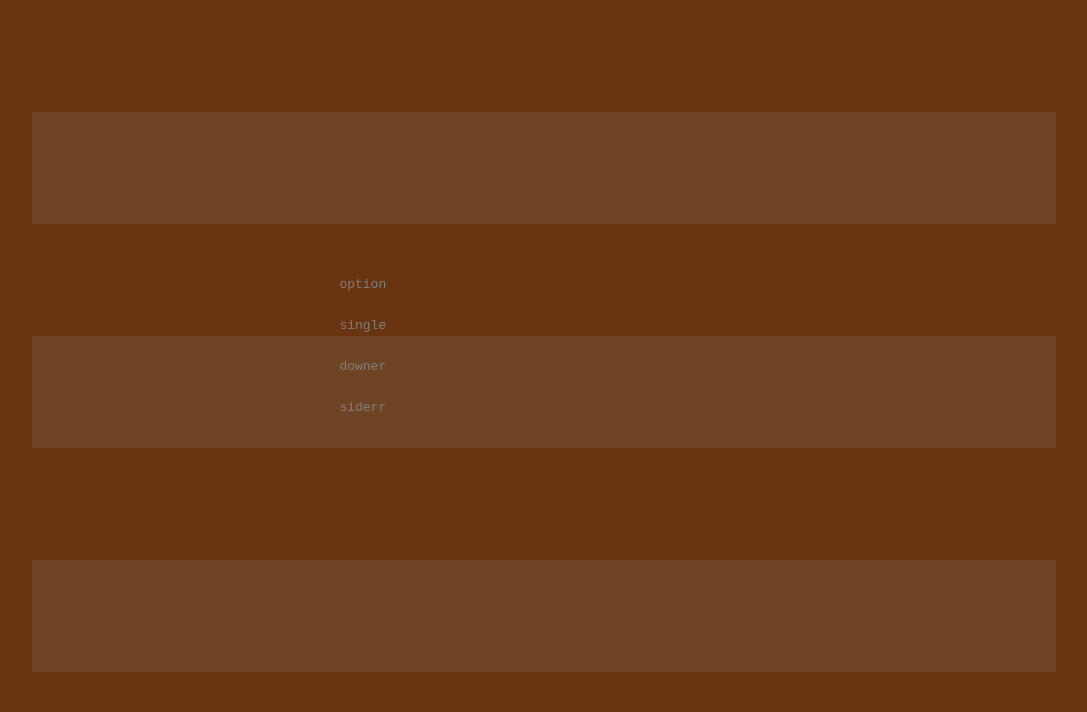
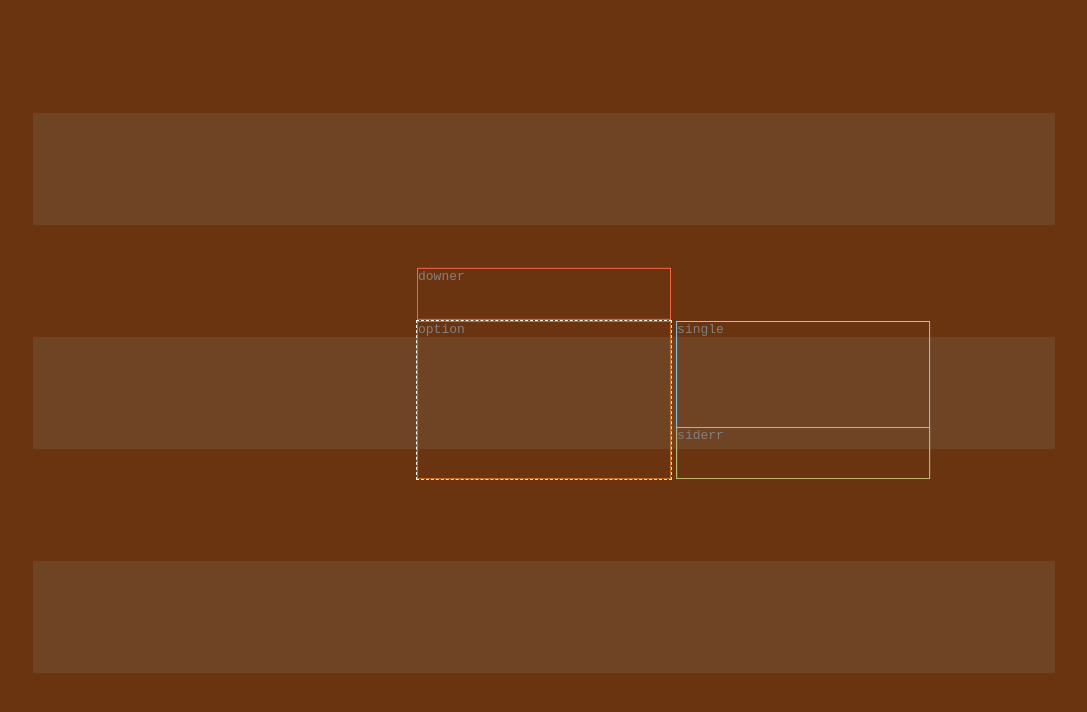
Before and after one commit to bighill/great-panes, a plain HTML site: page index.html in a window 1280 px wide. Both pictures are taken after a click on the element "option". Shown: the whole page, without its empty margins (96-1183 px from the left). Drawn offline with Linux system fonts and the light colour scheme.

Commit message:
you got your point across, next refactor that css

```diff
--- a/css/main.css
+++ b/css/main.css
@@ -73,12 +73,3 @@ body,
 
     z-index : 33;
 }
-
-nav {
-
-    position    : fixed;
-    top         : 33%;
-    left        : 33%;
-
-    z-index     : 111;
-}
--- /dev/null
+++ b/css/nav.css
@@ -0,0 +1,67 @@
+/*
+|
+|   nav css
+|
+*/
+
+nav {
+
+    position    : fixed;
+    top         : 40vh;
+    left        : 40vw;
+
+    width       : 20vw;
+    height      : 20vh;
+
+    z-index     : 111;
+
+    border      : 1px dashed white;
+}
+
+.option-btn {
+
+    border : 1px solid chocolate;
+
+    width   : 100%;
+    height  : 100%;
+
+    position    : absolute;
+    top         : 0;
+    left        : 0;
+}
+
+.single-btn {
+
+    border : 1px solid skyblue;
+
+    width   : 100%;
+    height  : 100%;
+
+    position    : absolute;
+    top         : 0;
+    left        : 0;
+}
+
+.downer-btn {
+
+    border : 1px solid tomato;
+
+    width   : 100%;
+    height  : 33%;
+
+    position    : absolute;
+    top         : 0;
+    left        : 0;
+}
+
+.siderr-btn {
+
+    border : 1px solid darkkhaki;
+
+    width   : 100%;
+    height  : 33%;
+
+    position    : absolute;
+    bottom      : 0;
+    left        : 0;
+}
--- a/css/placeholder.css
+++ b/css/placeholder.css
@@ -1,6 +1,6 @@
 /*
 |
-|   main css
+|   placeholder css
 |
 */
 
--- a/css/theme.css
+++ b/css/theme.css
@@ -10,12 +10,6 @@ body {
     color       : grey;
 
     font-family : monospace;
-}
-
-.btn {
-
-    padding : 1em;
-    cursor  : pointer;
 }
 
 #option-pane {
--- a/css/transition.css
+++ b/css/transition.css
@@ -5,41 +5,53 @@
 */
 
 #option-pane,
+.option-btn,
 #single-pane,
+.single-btn,
 #downer-pane,
-#siderr-pane {
+.downer-btn,
+#siderr-pane,
+.siderr-btn {
 
-    transition : all 111ms ease-in;
-    pointer-events  : none;
+    transition : all 333ms ease-in;
+    /*pointer-events  : none;*/
 }
 
-#option-pane {
+#option-pane,
+.option-btn {
 
-    transform : translateX( -100% );
+    transform : translateX( -102% );
 }
 
-#single-pane {
+#single-pane,
+.single-btn {
 
-    transform : translateX( 100% );
+    transform : translateX( 102% );
 }
 
-#downer-pane {
+#downer-pane,
+.downer-btn {
 
-    transform : translateY( -100% );
+    transform : translateY( -102% );
 }
 
-#siderr-pane {
+#siderr-pane,
+.siderr-btn {
 
-    transform : translateX( 100% );
+    transform : translateX( 102% );
 }
 
 #option-pane.show,
+.option-btn.show,
 #single-pane.show,
+.single-btn.show,
 #downer-pane.show,
-#siderr-pane.show {
+.downer-btn.show,
+#siderr-pane.show,
+.siderr-btn.show {
 
     transition : all 333ms ease-out;
 
     transform       : none;
-    pointer-events  : auto;
+    /*pointer-events  : auto;*/
 }
--- a/index.html
+++ b/index.html
@@ -11,15 +11,16 @@
     <link rel="stylesheet" href="css/theme.css">
     <link rel="stylesheet" href="css/transition.css">
     <link rel="stylesheet" href="css/placeholder.css">
+    <link rel="stylesheet" href="css/nav.css">
 </head>
 
 <body>
 
 <nav>
-    <div class="option-btn btn">option</div>
-    <div class="single-btn btn">single</div>
-    <div class="downer-btn btn">downer</div>
-    <div class="siderr-btn btn">siderr</div>
+    <div class="option-btn">option</div>
+    <div class="single-btn">single</div>
+    <div class="downer-btn">downer</div>
+    <div class="siderr-btn">siderr</div>
 </nav>
 
 <div id="list-pane"></div>
@@ -48,7 +49,6 @@
     <div class="placeholder"></div>
 </div>
 
-<script src="js/pane.js"></script>
 <script src="js/toggle.js"></script>
 <script src="js/init.js"></script>
 
--- a/js/pane.js
+++ /dev/null
@@ -1,14 +0,0 @@
-(function(){ 'use strict';
-
-/*
-|
-|   pane
-|
-*/
-
-var Pane = {};
-
-window.Pane = Pane;
-})();
-
-// EOF
--- a/js/toggle.js
+++ b/js/toggle.js
@@ -8,7 +8,7 @@
 
 var Toggle = {
 
-    btn : {
+    bttn : {
 
         option : document.getElementsByClassName( 'option-btn' ),
         single : document.getElementsByClassName( 'single-btn' ),
@@ -27,17 +27,17 @@ var Toggle = {
 
 Toggle.listeners = function()
 {
-    for ( var i = 0; i < this.btn.option.length; i++ )
-        _listener( this.btn.option[i], this.optionPane.bind(this) );
+    for ( var i = 0; i < this.bttn.option.length; i++ )
+        _listener( this.bttn.option[i], this.optionPane.bind(this) );
 
-    for ( var i = 0; i < this.btn.single.length; i++ )
-        _listener( this.btn.single[i], this.singlePane.bind(this) );
+    for ( var i = 0; i < this.bttn.single.length; i++ )
+        _listener( this.bttn.single[i], this.singlePane.bind(this) );
 
-    for ( var i = 0; i < this.btn.downer.length; i++ )
-        _listener( this.btn.downer[i], this.downerPane.bind(this) );
+    for ( var i = 0; i < this.bttn.downer.length; i++ )
+        _listener( this.bttn.downer[i], this.downerPane.bind(this) );
 
-    for ( var i = 0; i < this.btn.siderr.length; i++ )
-        _listener( this.btn.siderr[i], this.siderrPane.bind(this) );
+    for ( var i = 0; i < this.bttn.siderr.length; i++ )
+        _listener( this.bttn.siderr[i], this.siderrPane.bind(this) );
 };
 
 Toggle.optionPane = function( ev )
@@ -45,7 +45,8 @@ Toggle.optionPane = function( ev )
     if ( ev )
         ev.preventDefault();
 
-    this.pane.option.classList.toggle( 'show' );
+    for ( var i = 0; i < this.bttn.option.length; i++ )
+        this.bttn.option[i].classList.toggle( 'show' );
 
     console.info('toggle option pane');
 };
@@ -55,7 +56,8 @@ Toggle.singlePane = function( ev )
     if ( ev )
         ev.preventDefault();
 
-    this.pane.single.classList.toggle( 'show' );
+    for ( var i = 0; i < this.bttn.single.length; i++ )
+        this.bttn.single[i].classList.toggle( 'show' );
 
     console.info('toggle single pane');
 };
@@ -65,7 +67,8 @@ Toggle.downerPane = function( ev )
     if ( ev )
         ev.preventDefault();
 
-    this.pane.downer.classList.toggle( 'show' );
+    for ( var i = 0; i < this.bttn.downer.length; i++ )
+        this.bttn.downer[i].classList.toggle( 'show' );
 
     console.info('toggle downer pane');
 };
@@ -75,7 +78,8 @@ Toggle.siderrPane = function( ev )
     if ( ev )
         ev.preventDefault();
 
-    this.pane.siderr.classList.toggle( 'show' );
+    for ( var i = 0; i < this.bttn.siderr.length; i++ )
+        this.bttn.siderr[i].classList.toggle( 'show' );
 
     console.info('toggle siderr pane');
 };
```
